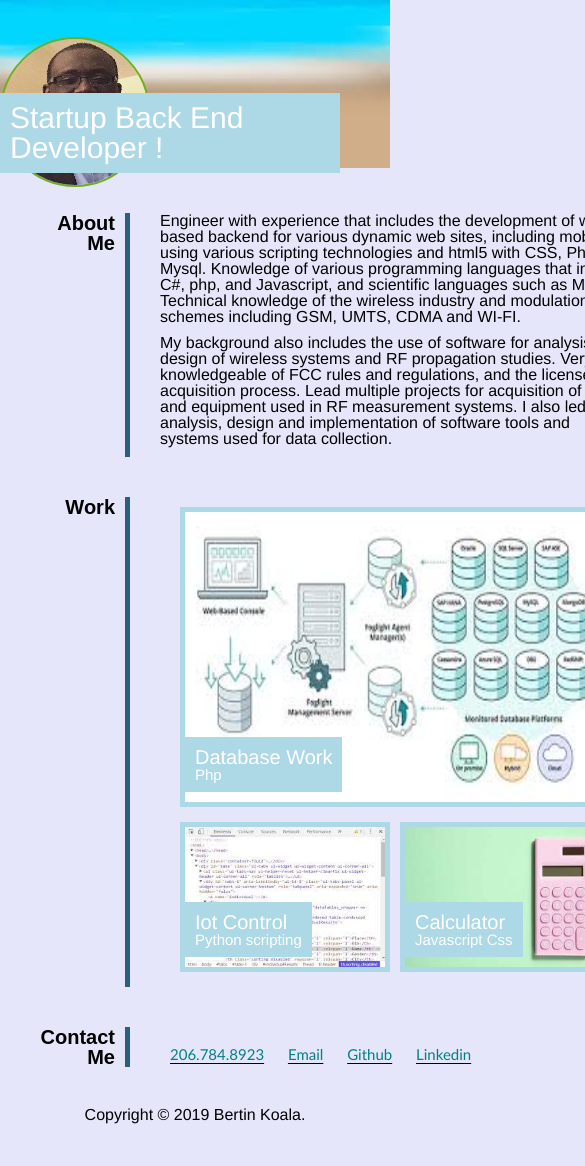
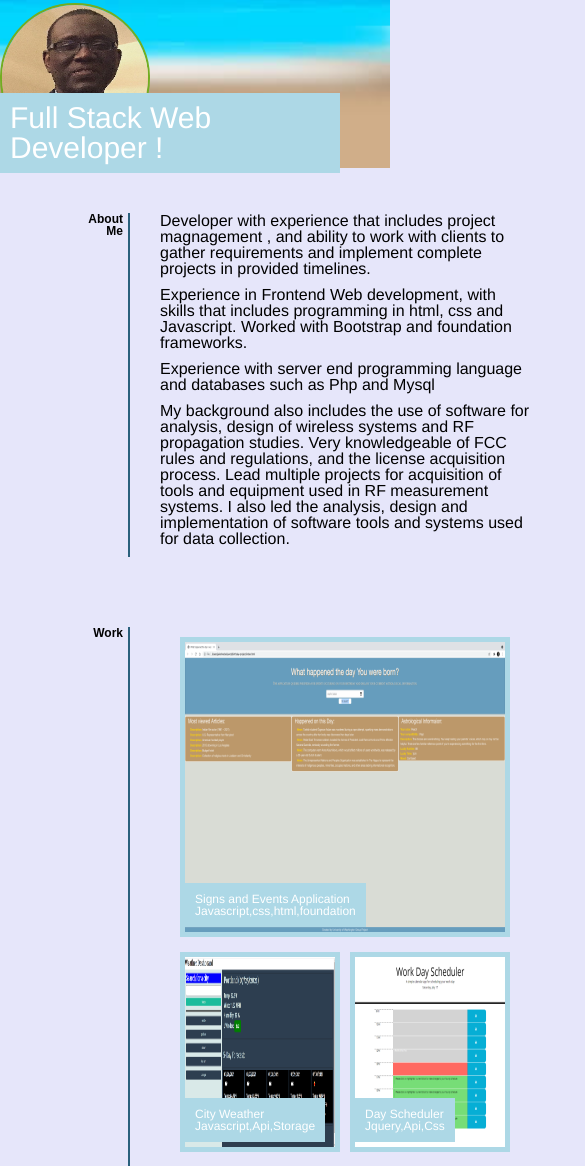
Before and after one commit to bkoala/BertinK_portofolio, a plain HTML site: page index.html in a window 390 px wide. Shown: the part 180-1346 px from the top of the page, 585 px wide, since content can reach past the window. Drawn offline with Linux system fonts and the light colour scheme.

Commit message:
Updated link  pages

```diff
--- a/css/style.css
+++ b/css/style.css
@@ -112,11 +112,12 @@ main {
     grid-template-columns: auto auto;
     height: auto;
     padding: 10px;
+    margin-bottom: 30px;
     width: 100%;
   }
   .grid-item1{
     font-size: 30px;
-    width: 200px;
+    width: 250px;
     padding-left: 30px;
     height:auto;
   }
@@ -155,7 +156,7 @@ main {
     width: 50%;
     border: 5px solid lightblue;
     position:relative;
-    height: 150px;
+    height: 200px;
   }
   .row img{
     width: 100%;
@@ -163,23 +164,25 @@ main {
   }
   /* CREATE ZOOM ON Hover over images */
  .column1  zoom {
-      padding: 50px;
+      padding: 30px;
       background-color: green;
-      transition: transform .2s; /* Animation */
-      width: 200px;
+      transition: transform .12s; /* Animation */
+      width: 150px;
       height: 200px;
-      margin: 0 auto;
+      font-size: 20px;
+      margin: 10px auto;
     }
     .column2 .column3 zoom {
-      padding: 50px;
+      padding: 20px;
       background-color: green;
-      transition: transform .2s; /* Animation */
+      transition: transform .11s; /* Animation */
       width: 100px;
-      height: 100px;
-      margin: 0 auto;
+      height: 175px;
+      margin: 10px auto;
+
     }
     .zoom:hover {
-      transform: scale(1.5); /* (150% zoom - Note: if the zoom is too large, it will go outside of the viewport) */
+      transform: scale(1.25); /* (125% zoom - Note: if the zoom is too large, it will go outside of the viewport) */
     }
 /* End of zoom over image */
 /*Create style for absolute positioning of  Work sections */
@@ -188,6 +191,7 @@ main {
     bottom:25px;
     left: 0px;
     font-size: 30px;
+    margin-top: 30px;
     padding:10px;
     color:#ffffff;
     background-color:lightblue;
@@ -255,7 +259,7 @@ footer h2 {
    margin: 5px;
   }
   .zoom:hover {
-    transform: scale(1.25); /* (150% zoom - Note: if the zoom is too large, it will go outside of the viewport) */
+    transform: scale(1.15); /* (150% zoom - Note: if the zoom is too large, it will go outside of the viewport) */
   }
   .grid-item1{
     width: 100px;
@@ -289,3 +293,47 @@ bfooter nav ul li a {
   font-size: 15px;
 }
 }
+/*Responsive for the page*/
+@media screen and (max-width: 576px) {
+/* For mobile phones: */
+header  nav {
+  font-size: 14px;
+  float: left;
+  margin: 2px;
+ }
+ .zoom:hover {
+   transform: scale(1.15); /* (150% zoom - Note: if the zoom is too large, it will go outside of the viewport) */
+ }
+ .grid-item1{
+   width: 100px;
+ }
+ .grid-item2{
+   width: 400px;
+ }
+ bfooter nav {
+   padding-top: 20px;
+   float:left;
+   font-size:12px;
+   width: 100%;
+}
+bfooter nav ul li a {
+ padding:5px;}
+
+#absolutework {
+ font-size: 12px;
+ bottom:5px;
+}
+.p1{
+ float:right;
+ font-size: 12px;
+ border-right: 2px solid #2a607c;
+ padding-right:5px;
+ padding-left: 5px;
+ height: 100%;
+}
+.p3{
+ float:left;
+ font-size: 12px;
+}
+
+}
--- a/index.html
+++ b/index.html
@@ -26,7 +26,7 @@
                     <a href="#contactme">Contact Me</a>
                 </li>
                 <li>
-                    <a href="#work">Resume</a>
+                    <a href="BK_software.pdf">Resume</a>
                 </li>
 
             </ul>
@@ -36,7 +36,7 @@
     <!--Main background Image for Job goals along with image of developer-->
     <section class="hero">
         <div id="relative-box">
-       <p id="absolutep" >Startup Back End Developer !</p>
+       <p id="absolutep" >Full Stack Web Developer !</p>
       </div>
 
       <img src="images/BK12.jpg"/>
@@ -52,11 +52,13 @@
             </div>
             <div  class="grid-item2">
              <p>
-                Engineer with experience that includes the development of web based backend for various dynamic web sites, including mobile using various scripting technologies and html5 with CSS, Php, Mysql.
-                Knowledge of various programming languages
-                that include C#, php, and Javascript, and scientific languages such as Matlab. Technical knowledge of the wireless industry and modulation schemes including GSM, UMTS, CDMA and WI-FI.
+                Developer with experience that includes project magnagement , and ability to work with clients
+                to gather requirements and implement complete projects in provided timelines.
                 </p>
-
+               <p>Experience in Frontend Web development, with skills that includes programming
+                   in html, css and Javascript.  Worked with Bootstrap and foundation frameworks.
+               </p>
+               <p>Experience with server end programming language and databases such as Php and Mysql</p>
                 <p>
                 My background also includes the use of software for analysis, design of wireless systems and RF propagation studies.  Very knowledgeable of FCC rules and regulations, and the license acquisition process.
                 Lead multiple projects for acquisition of tools
@@ -76,29 +78,29 @@
 
                     <div class="column1 zoom">
 
-                        <a href="application.html">
+                        <a href="https://jheckel-dev.github.io/signs-and-events/">
 
-                            <img src="images/db1.jpg" alt="db" >
+                            <img src="images/project-1.png" alt="db" >
                         </a>
 
 
-             <p id="absolutework" >Database Work <br>
-            <span class="p3">Php</span>
+             <p id="absolutework" >Signs and Events Application<br>
+            <span class="p3">Javascript,css,html,foundation</span>
             </p>
 
-                    </div>
-                </div>
+            </div>
+            </div>
               <div class="row">
                 <div class="column2 zoom">
-                   <a href="application.html"> <img src="images/pyth.jpg" alt="Python Program"></a>
+                   <a href="https://bkoala.github.io/City_weather_dashbard/"> <img src="images/weather.png" alt="City Weather Finder"></a>
 
-               <p id="absolutework" >Iot Control <br>
-                <span class="p3">Python scripting</span>
+               <p id="absolutework" >City Weather<br>
+                <span class="p3">Javascript,Api,Storage</span>
                </div>
                <div class="column3 zoom">
-                <a href="application.html"><img  src="images/cal2.jpg"  alt="Calculator">   </a>
-                <p id="absolutework" >Calculator <br>
-                    <span class="p3">Javascript Css</span>
+                <a href="https://bkoala.github.io/Bkworkday_scheduler/"><img  src="images/scheduler.png"  alt="Work day Scheduler">   </a>
+                <p id="absolutework" >Day Scheduler <br>
+                    <span class="p3">Jquery,Api,Css</span>
              </div>
              </div>
             </div>
@@ -118,13 +120,13 @@
                             <a href="#">206.784.8923</a>
                             </li>
                             <li>
-                                <a href="mailto:john@hotmail.com">Email</a>
+                                <a href="mailto:ben.koala123@gmail.com">Email</a>
                             </li>
                             <li>
-                                <a href="https://www.github.com">Github</a>
+                                <a href="https://www.github.com/bkoala">Github</a>
                             </li>
                             <li>
-                                <a href="https://linkedin.com">Linkedin</a>
+                                <a href="https://www.linkedin.com/in/ben-k-5918917/">Linkedin</a>
                             </li>
                         </ul>
                     </nav>
```
Also changed, not shown: images/cal2.jpg (deleted), images/db1.jpg (deleted), images/project-1.png (added), images/pyth.jpg (deleted), images/scheduler.png (added), images/weather.png (added), 1 other file.
